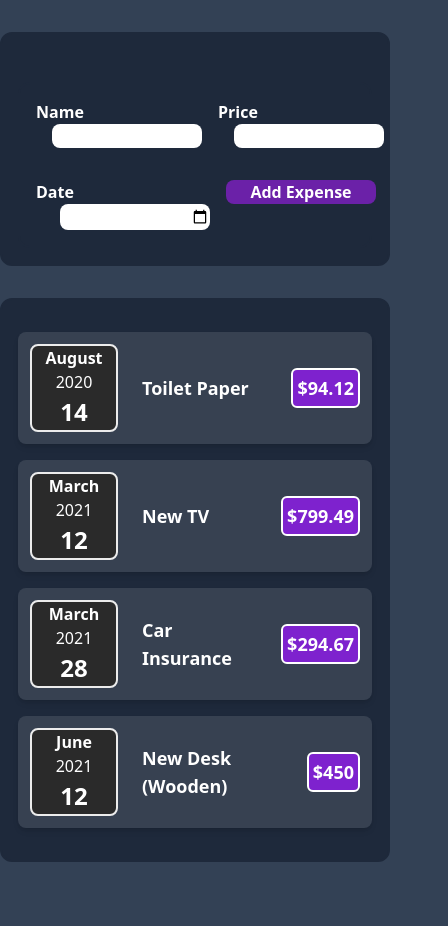
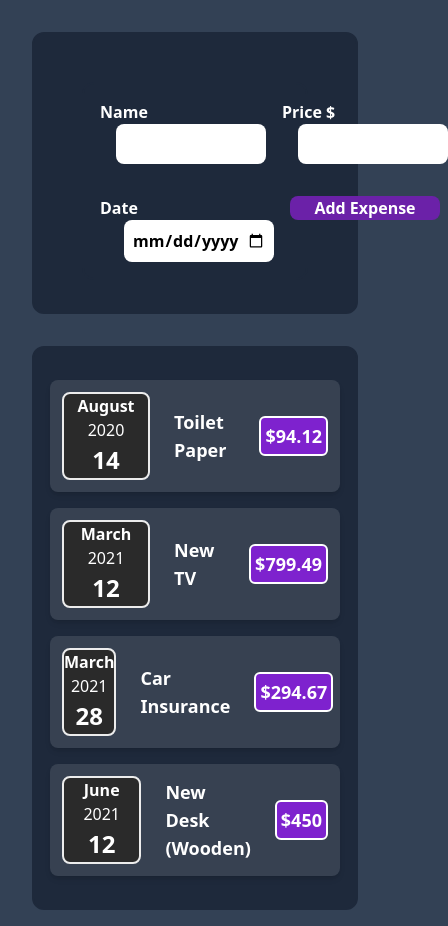
Before and after one commit to aliamirk/Expense-Tracker, a Next.js app: page / in a window 390 px wide. Shown: the whole page, 448 px wide, since content can reach past the window. Before the commit the page ends 862 px from the top, so only its background shows below. Built offline with nearby package versions, Linux system fonts and the light colour scheme.

Commit message:
Code Refactoring

```diff
--- /dev/null
+++ b/app/loading.js
@@ -0,0 +1,5 @@
+function Loading() {
+  return "Loading...";
+};
+
+export default Loading;
--- a/app/page.js
+++ b/app/page.js
@@ -1,9 +1,13 @@
+"use client";
+
+import { useState } from "react";
 import ExpenseItem from "../components/Expenses/ExpenseItem";
 import Expenses from "../components/Expenses/Expenses";
 import NewExpense from "../components/NewExpense/NewExpense";
 import Wrapper from "../components/UI/Wrapper";
 
-export default function Home() {
+// Iniatializing Dummy Expenses
+
 const expenses = [
   {
     id: "e1",
@@ -26,13 +30,37 @@ export default function Home() {
   },
 ];
 
+
+export default function Home() {
+
+  // Using state to add new expense
+  const [NewExpenses, setNewExpenses] = useState(expenses);
+
+
+  // Recieving new expense
+  const AddExpenseHandler = (NewExpenseData) => {
+    console.log("New Expense Recieved In Page.js");
+    console.log(NewExpenseData);
+
+
+    // Adding New Expense To expenses array
+    setNewExpenses((prevExpenses) => {
+      return [NewExpenseData, ...prevExpenses];
+    });
+
+    console.log("After Added");
+    console.log(NewExpenses);
+  };
+
   return (
     <>
       <Wrapper>
-        <NewExpense />
+        <NewExpense onAddExpense={AddExpenseHandler} />
       </Wrapper>
+
       <Wrapper>
-        <Expenses items={expenses} />
+        {/* Forwarding Expenses to expenses components */}
+        <Expenses items={NewExpenses} />
       </Wrapper>
     </>
   );
--- a/components/Expenses/ExpenseItem.js
+++ b/components/Expenses/ExpenseItem.js
@@ -1,7 +1,6 @@
 import Wrapper from "../UI/Wrapper";
 import ExpenseDate from "./ExpenseDate";
 
-// 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
 
 function ExpenseItem(props) {
 
--- a/components/Expenses/Expenses.js
+++ b/components/Expenses/Expenses.js
@@ -1,43 +1,20 @@
 import ExpenseItem from "./ExpenseItem";
 
 const items = (props) => {
-
-    // Rendering Expenses Components
+  // Rendering Expenses Components
   return (
     <>
-    {/* Alternative Way Using Mapping Function  */}
+      {/* Alternative Way Using Mapping Function   */}
 
-      {/* {props.items.map((expense) => (
-            <ExpenseItem
-            id={expense.id}
+      {props.items.map((expense) => (
+        <ExpenseItem
+          key={expense.id}
           title={expense.title}
           amount={expense.amount}
           date={expense.date}
         />
-      ))}*/}
-
-      <ExpenseItem
-        title={props.items[0].title}
-        amount={props.items[0].amount}
-        date={props.items[0].date}
-      />
-      <ExpenseItem
-        title={props.items[1].title}
-        amount={props.items[1].amount}
-        date={props.items[1].date}
-      />
-      <ExpenseItem
-        title={props.items[2].title}
-        amount={props.items[2].amount}
-        date={props.items[2].date}
-      />
-      <ExpenseItem
-        title={props.items[3].title}
-        amount={props.items[3].amount}
-        date={props.items[3].date}
-      />
+      ))}
     </>
-
   );
 };
 
--- a/components/NewExpense/ExpenseForm.js
+++ b/components/NewExpense/ExpenseForm.js
@@ -1,28 +1,82 @@
-const ExpenseForm = () => {
+"use client";
+
+import { useState } from "react";
+
+const ExpenseForm = (props) => {
+
+
+  const [enteredName, setEnteredName] = useState("");
+  const [enteredAmount, setEnteredAmount] = useState("");
+  const [enteredDate, setEnteredDate] = useState("");
+
+  const NameChangeHandler = (event) => {
+    setEnteredName(event.target.value);
+  };
+
+  const AmountChangeHandler = (event) => {
+    setEnteredAmount(event.target.value);
+  };
+
+  const DateChangeHandler = (event) => {
+    setEnteredDate(event.target.value);
+  };
+
+
+// Submit Handler
+
+  const SubmitHandler = (event) => {
+    // Preventing Reload
+    event.preventDefault();
+
+    // if (enteredAmount != "" && enteredDate != "" && enteredName != "") {}
+
+      const expense = {
+        title: enteredName,
+        amount: enteredAmount,
+        date: new Date(enteredDate),
+      };
+
+    props.onSaveExpenseData(expense);
+
+    setEnteredName("");
+    setEnteredAmount("");
+    setEnteredDate("");
+  };
+
   return (
     <div>
-      <form className="flex flex-col gap-8 font-semibold font-[22px] text-white">
-
+      <form
+        onSubmit={SubmitHandler}
+        className="flex flex-col gap-8 font-semibold font-[22px] "
+      >
         {/* First Row */}
 
         <div className="flex justify-evenly md:justify-between gap-4 ">
           <div className="">
-            <label htmlFor="name">Name</label>
+            <label htmlFor="name" className="text-white">
+              Name
+            </label>
             <input
-              className=" w-[150px] md:w-[300px] rounded-lg md:h-[34px] ml-4"
+              className=" w-[150px] md:w-[300px] rounded-lg md:h-[34px] p-2 ml-4"
               type="text"
               id="name"
+              onChange={NameChangeHandler}
+              value={enteredName}
             />
           </div>
 
           <div>
-            <label htmlFor="">Price</label>
+            <label htmlFor="price" className="text-white">
+              Price $
+            </label>
             <input
               type="number"
-              className="sm:[100px] md:w-[300px] w-[150px] rounded-lg md:h-[34px] ml-4"
+              className="sm:[100px] md:w-[300px] w-[150px] rounded-lg p-2 md:h-[34px] ml-4"
               id="price"
               min="0.1"
               step="0.1"
+              onChange={AmountChangeHandler}
+              value={enteredAmount}
             />
           </div>
         </div>
@@ -32,13 +86,16 @@ const ExpenseForm = () => {
         {/* Second Row \*/}
 
         <div className="flex justify-evenly md:justify-between gap-4 ">
-
           <div className="">
-            <label htmlFor="date">Date</label>
+            <label htmlFor="date" className="text-white">
+              Date
+            </label>
             <input
-              className="w-[150px] sm:[100px] md:w-[300px] rounded-lg md:h-[34px] ml-6"
+              className="w-[150px] p-2 sm:[100px] md:w-[300px] rounded-lg md:h-[34px] ml-6"
               type="date"
               id="date"
+              onChange={DateChangeHandler}
+              value={enteredDate}
             />
           </div>
 
@@ -50,7 +107,6 @@ const ExpenseForm = () => {
         </div>
 
         {/* Second Row Ends\*/}
-
       </form>
     </div>
   );
--- a/components/NewExpense/NewExpense.js
+++ b/components/NewExpense/NewExpense.js
@@ -1,10 +1,27 @@
+"use client";
+
 import Wrapper from "../UI/Wrapper";
 import ExpenseForm from "./ExpenseForm";
 
-const NewExpense = () => {
+const NewExpense = (props) => {
+
+  const SaveExpenseDataHandler = (expense) => {
+
+    const Expense = {
+        ...expense,
+        id: Math.random().toString()
+    };
+    console.log("In NewExpense");
+    console.log(Expense);
+
+    // Forwarding data to Page.js
+    props.onAddExpense(Expense)
+
+  };
+
   return (
     <Wrapper>
-      <ExpenseForm />
+      <ExpenseForm onSaveExpenseData={SaveExpenseDataHandler} />
     </Wrapper>
   );
 };
--- a/components/UI/Wrapper.js
+++ b/components/UI/Wrapper.js
@@ -1,8 +1,8 @@
 function Wrapper(props) {
-    return (
-        <div className=" border-2 border-slate-800 p-4 mt-8 rounded-xl bg-slate-800 min-w-0 max-w-4xl mx-auto">
-            {props.children}
-        </div>
-    )
+  return (
+    <div className="mb-4  border-2 border-slate-800 p-4 mt-8 rounded-xl bg-slate-800 min-w-0 max-w-4xl mx-8 xl:mx-auto">
+      {props.children}
+    </div>
+  );
 }
 export default Wrapper;
```
Lines whose indentation alone changed are shown as unchanged.
